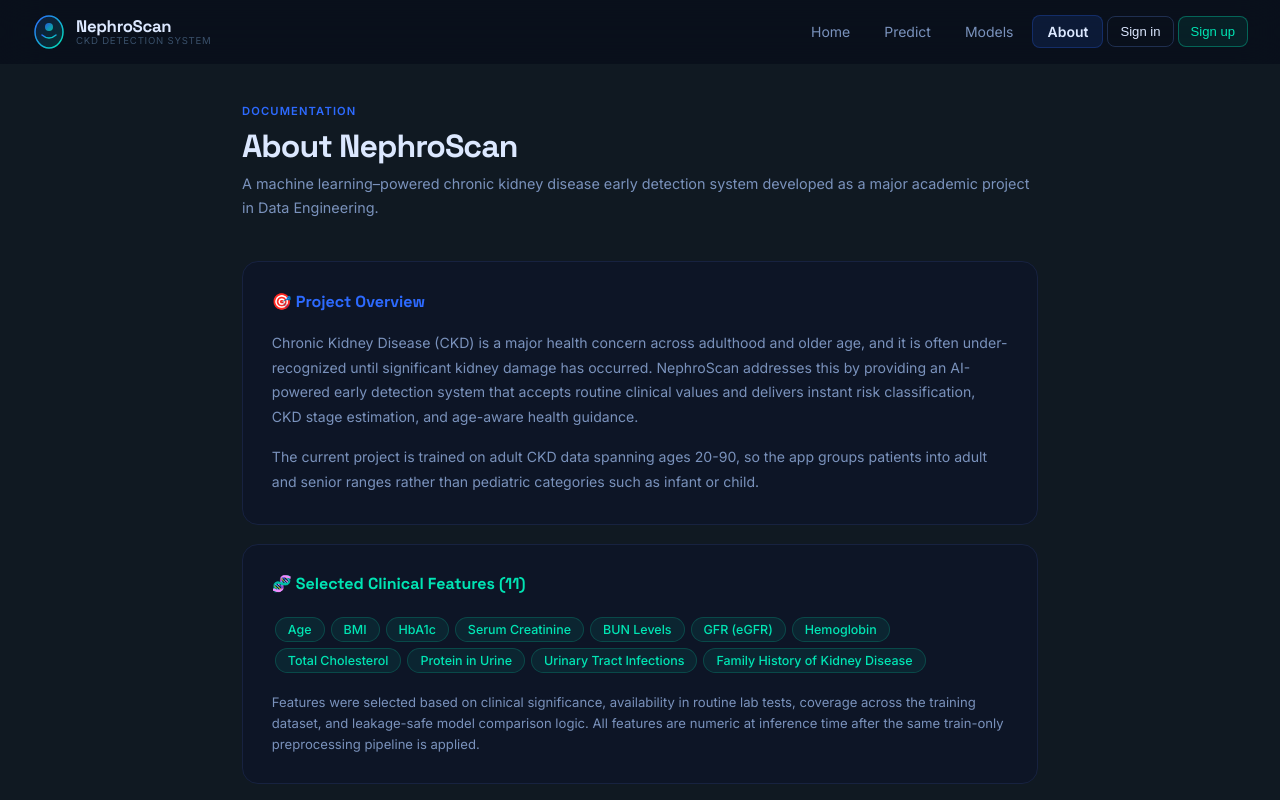
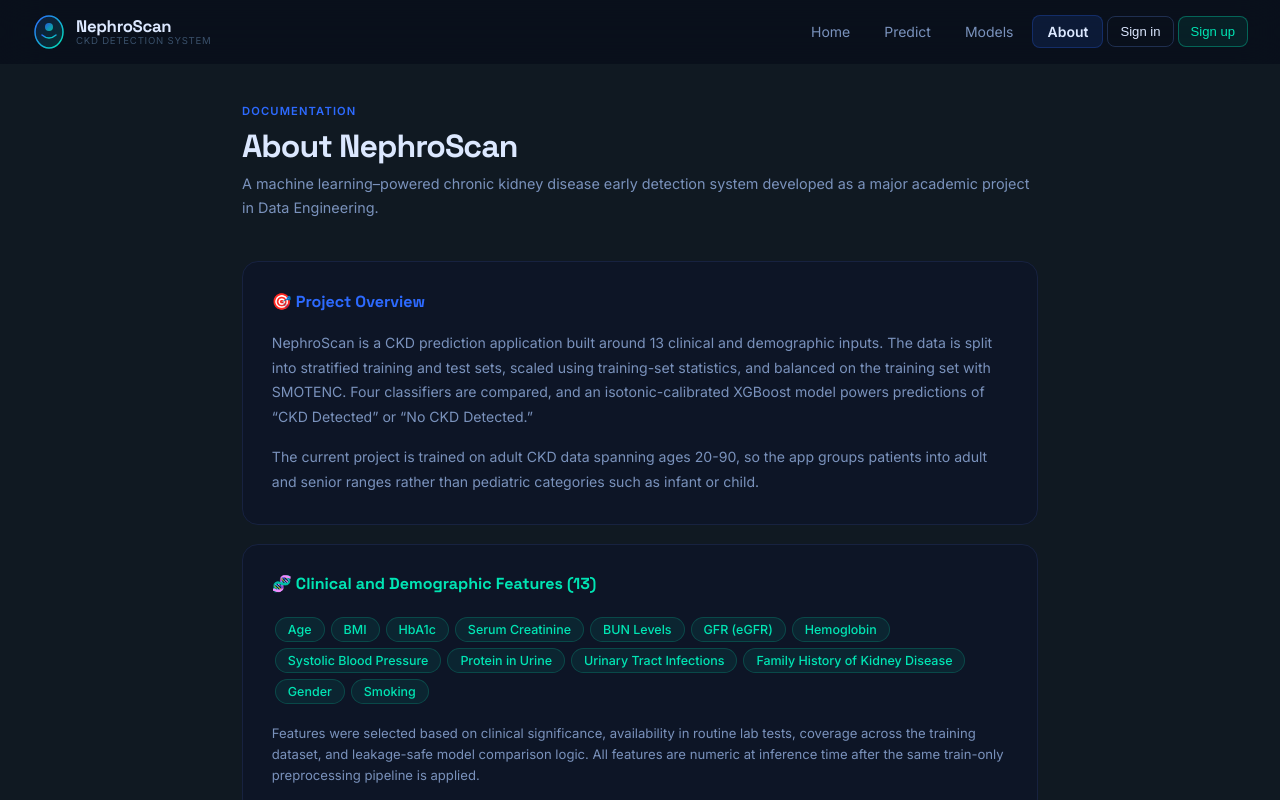
Before and after one commit to sharanugd2305/ckd-detection, a React (Create React App) app in the folder frontend/: page /about in a window 1280 px wide. Shown: the top 800 px of the page. Built offline with nearby package versions, Linux system fonts and the light colour scheme; no server answers.

Commit message:
feat: update clinical features list and enhance project overview description for clarity

```diff
--- a/frontend/src/pages/About.js
+++ b/frontend/src/pages/About.js
@@ -45,8 +45,9 @@ function ModelRow({name,desc}){
 export default function About(){
   const features=[
     'Age','BMI','HbA1c','Serum Creatinine','BUN Levels','GFR (eGFR)',
-    'Hemoglobin','Total Cholesterol','Protein in Urine',
+    'Hemoglobin','Systolic Blood Pressure','Protein in Urine',
     'Urinary Tract Infections','Family History of Kidney Disease',
+    'Gender','Smoking',
   ];
 
   const pipeline=[
@@ -73,7 +74,7 @@ export default function About(){
       {/* Overview */}
       <Section title="🎯 Project Overview" accent="#2D6AFF">
         <p style={{color:'#7A92BC',fontSize:'.88rem',lineHeight:1.75}}>
-          Chronic Kidney Disease (CKD) is a major health concern across adulthood and older age, and it is often under-recognized until significant kidney damage has occurred. NephroScan addresses this by providing an AI-powered early detection system that accepts routine clinical values and delivers instant risk classification, CKD stage estimation, and age-aware health guidance.
+          NephroScan is a CKD prediction application built around 13 clinical and demographic inputs. The data is split into stratified training and test sets, scaled using training-set statistics, and balanced on the training set with SMOTENC. Four classifiers are compared, and an isotonic-calibrated XGBoost model powers predictions of “CKD Detected” or “No CKD Detected.”
         </p>
         <p style={{color:'#7A92BC',fontSize:'.88rem',lineHeight:1.75,marginTop:'1rem'}}>
           The current project is trained on adult CKD data spanning ages 20-90, so the app groups patients into adult and senior ranges rather than pediatric categories such as infant or child.
@@ -81,7 +82,7 @@ export default function About(){
       </Section>
 
       {/* Features */}
-      <Section title="🧬 Selected Clinical Features (11)" accent="#00E5B4">
+      <Section title="🧬 Clinical and Demographic Features (13)" accent="#00E5B4">
         <div>{features.map((f,i)=><Tag key={i} label={f} color="#00E5B4"/>)}</div>
         <p style={{color:'#7A92BC',fontSize:'.82rem',marginTop:'1rem',lineHeight:1.6}}>
           Features were selected based on clinical significance, availability in routine lab tests, coverage across the training dataset, and leakage-safe model comparison logic. All features are numeric at inference time after the same train-only preprocessing pipeline is applied.
```
